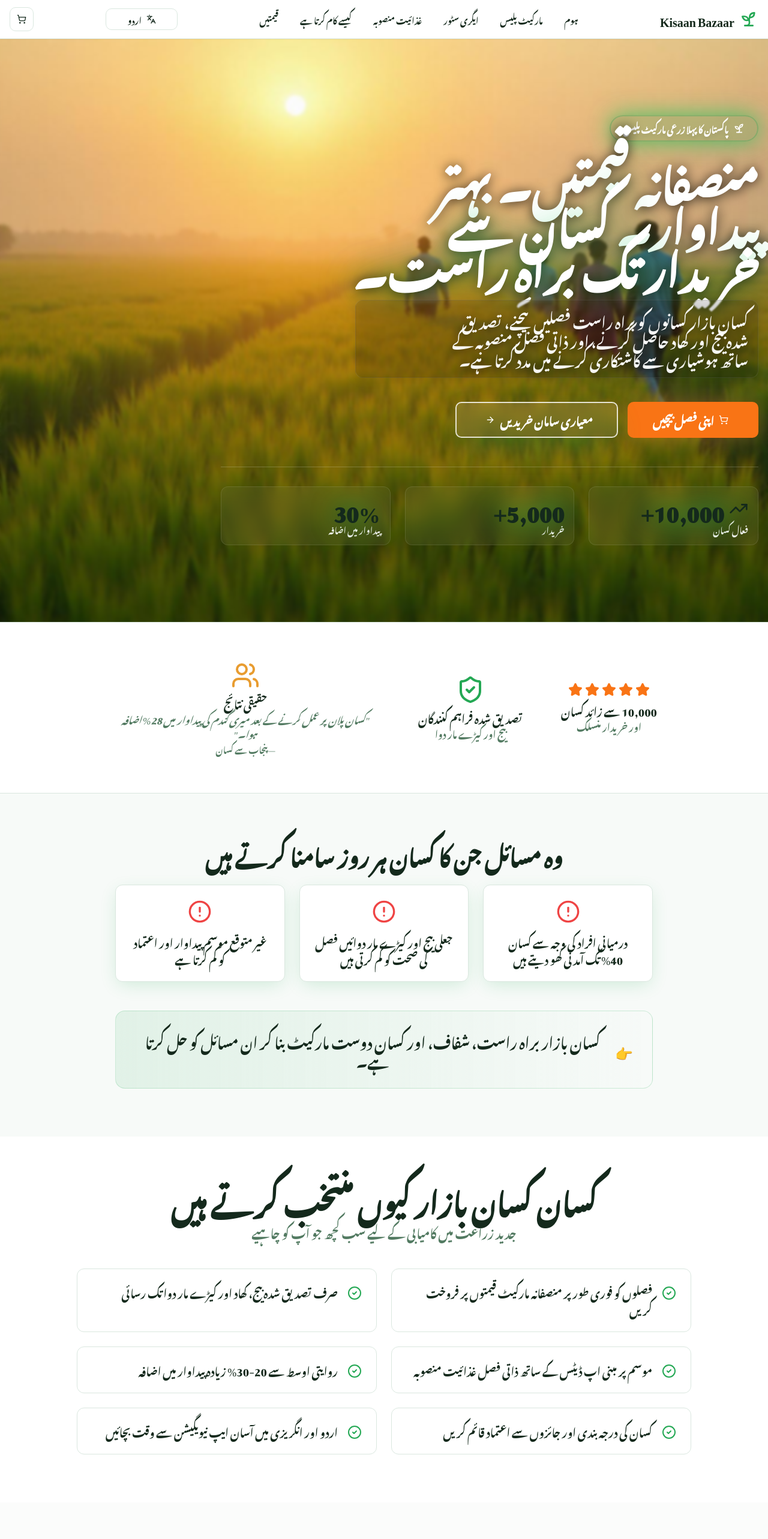
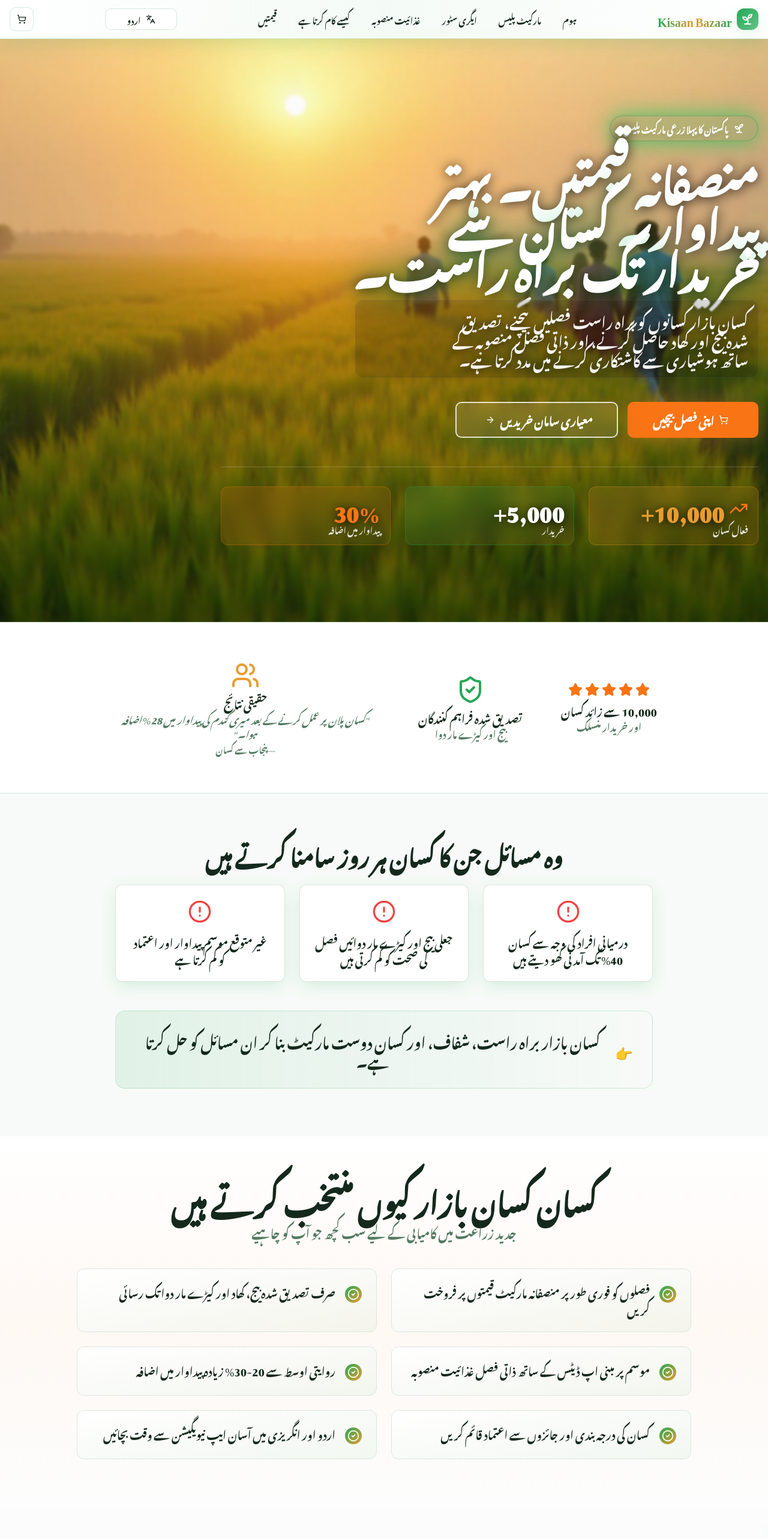
Before and after one commit to Aala-Naqvi12/kisaan-seed-direct, a React (Vite) app: page / in a window 1280 px wide. Shown: the top 2566 px of the page at 60% size. Built offline with nearby package versions, Linux system fonts and the light colour scheme; the HTML template or start-up script is replaced by a standard one; a web font is replaced by a local one.

Commit message:
Refactor: Improve UI aesthetics

```diff
--- a/src/components/AgriStorePreview.tsx
+++ b/src/components/AgriStorePreview.tsx
@@ -181,10 +181,10 @@ const AgriStorePreview = () => {
   ];
 
   return (
-    <section className="py-20 bg-gradient-to-b from-background to-muted/30">
+    <section className="py-20 bg-gradient-to-b from-background via-primary/5 to-muted/30">
       <div className="container px-4">
         <div className="text-center mb-12">
-          <Badge className="mb-4 text-base px-4 py-2 bg-secondary text-secondary-foreground">
+          <Badge className="mb-4 text-base px-4 py-2 bg-gradient-to-r from-secondary to-accent text-white shadow-soft">
             {t({
               ur: "زرعی اسٹور",
               en: "Agricultural Store",
@@ -318,18 +318,24 @@ const AgriStorePreview = () => {
 
         {/* Trust Badges */}
         <div className="grid md:grid-cols-3 gap-6 mt-12">
-          <div className="text-center p-6 bg-card rounded-xl border border-border/50">
-            <Shield className="h-12 w-12 text-primary mx-auto mb-3" />
+          <div className="text-center p-6 bg-gradient-to-br from-primary/10 to-secondary/5 rounded-xl border border-primary/30 hover:border-primary/50 transition-all hover-lift">
+            <div className="w-16 h-16 mx-auto mb-3 rounded-full bg-gradient-to-br from-primary to-primary/70 flex items-center justify-center shadow-soft">
+              <Shield className="h-8 w-8 text-primary-foreground" />
+            </div>
             <h4 className="font-bold text-lg mb-2">100% تصدیق شدہ</h4>
             <p className="text-sm text-muted-foreground">تمام فروخت کنندگان کی تصدیق</p>
           </div>
-          <div className="text-center p-6 bg-card rounded-xl border border-border/50">
-            <Package className="h-12 w-12 text-primary mx-auto mb-3" />
+          <div className="text-center p-6 bg-gradient-to-br from-secondary/10 to-accent/5 rounded-xl border border-secondary/30 hover:border-secondary/50 transition-all hover-lift">
+            <div className="w-16 h-16 mx-auto mb-3 rounded-full bg-gradient-to-br from-secondary to-accent flex items-center justify-center shadow-soft">
+              <Package className="h-8 w-8 text-secondary-foreground" />
+            </div>
             <h4 className="font-bold text-lg mb-2">تیز ترسیل</h4>
             <p className="text-sm text-muted-foreground">3-5 دنوں میں ڈیلیوری</p>
           </div>
-          <div className="text-center p-6 bg-card rounded-xl border border-border/50">
-            <Star className="h-12 w-12 text-primary mx-auto mb-3" />
+          <div className="text-center p-6 bg-gradient-to-br from-accent/10 to-primary/5 rounded-xl border border-accent/30 hover:border-accent/50 transition-all hover-lift">
+            <div className="w-16 h-16 mx-auto mb-3 rounded-full bg-gradient-to-br from-accent to-secondary flex items-center justify-center shadow-soft">
+              <Star className="h-8 w-8 text-accent-foreground" />
+            </div>
             <h4 className="font-bold text-lg mb-2">معیار کی ضمانت</h4>
             <p className="text-sm text-muted-foreground">واپسی کی سہولت</p>
           </div>
--- a/src/components/Header.tsx
+++ b/src/components/Header.tsx
@@ -38,16 +38,18 @@ const Header = () => {
   ];
 
   return (
-    <header className="fixed top-0 left-0 right-0 z-50 bg-card/95 backdrop-blur-sm border-b border-border shadow-sm">
+    <header className="fixed top-0 left-0 right-0 z-50 bg-gradient-to-r from-card via-primary/5 to-card backdrop-blur-md border-b border-primary/20 shadow-soft">
       <div className="container px-4">
         <div className="flex items-center justify-between h-16">
           {/* Logo */}
           <button
             onClick={() => scrollToSection('hero')}
-            className="flex items-center gap-2 hover:opacity-80 transition-opacity"
+            className="flex items-center gap-2 hover:opacity-80 transition-all hover:scale-105"
           >
-            <Sprout className="h-8 w-8 text-primary" />
-            <span className="text-xl font-bold text-foreground">Kisaan Bazaar</span>
+            <div className="p-1.5 rounded-lg bg-gradient-to-br from-primary to-primary/70 shadow-soft">
+              <Sprout className="h-6 w-6 text-primary-foreground" />
+            </div>
+            <span className="text-xl font-bold bg-gradient-to-r from-primary via-secondary to-primary bg-clip-text text-transparent">Kisaan Bazaar</span>
           </button>
 
           {/* Navigation */}
--- a/src/components/Hero.tsx
+++ b/src/components/Hero.tsx
@@ -109,9 +109,9 @@ const Hero = () => {
 
           {/* Modern Stats with Glass Effect */}
           <div className="grid grid-cols-3 gap-3 md:gap-6 mt-8 md:mt-12 pt-6 md:pt-8 border-t border-white/20">
-            <div className="backdrop-blur-md bg-white/5 p-2 md:p-4 rounded-lg border border-white/10 hover:bg-white/10 transition-all hover-lift">
-              <div className="flex items-center gap-1 md:gap-2 text-xl sm:text-2xl md:text-4xl font-bold text-primary-glow mb-1 drop-shadow-[0_0_20px_rgba(34,197,94,0.6)]">
-                <TrendingUp className="h-5 md:h-8 w-5 md:w-8" />
+            <div className="backdrop-blur-md bg-gradient-to-br from-secondary/20 to-accent/10 p-2 md:p-4 rounded-lg border border-secondary/30 hover:from-secondary/30 hover:to-accent/20 transition-all hover-lift">
+              <div className="flex items-center gap-1 md:gap-2 text-xl sm:text-2xl md:text-4xl font-bold text-secondary mb-1 drop-shadow-[0_2px_8px_rgba(0,0,0,0.8)]">
+                <TrendingUp className="h-5 md:h-8 w-5 md:w-8 text-accent" />
                 10,000+
               </div>
               <div className="text-xs md:text-sm text-white/90 font-medium">
@@ -126,8 +126,8 @@ const Hero = () => {
                 })}
               </div>
             </div>
-            <div className="backdrop-blur-md bg-white/5 p-2 md:p-4 rounded-lg border border-white/10 hover:bg-white/10 transition-all hover-lift">
-              <div className="text-xl sm:text-2xl md:text-4xl font-bold text-primary-glow mb-1 drop-shadow-[0_0_20px_rgba(34,197,94,0.6)]">5,000+</div>
+            <div className="backdrop-blur-md bg-gradient-to-br from-primary/20 to-secondary/10 p-2 md:p-4 rounded-lg border border-primary/30 hover:from-primary/30 hover:to-secondary/20 transition-all hover-lift">
+              <div className="text-xl sm:text-2xl md:text-4xl font-bold text-primary-foreground mb-1 drop-shadow-[0_2px_8px_rgba(0,0,0,0.8)]">5,000+</div>
               <div className="text-xs md:text-sm text-white/90 font-medium">
                 {t({
                   ur: 'خریدار',
@@ -140,8 +140,8 @@ const Hero = () => {
                 })}
               </div>
             </div>
-            <div className="backdrop-blur-md bg-white/5 p-2 md:p-4 rounded-lg border border-white/10 hover:bg-white/10 transition-all hover-lift">
-              <div className="text-xl sm:text-2xl md:text-4xl font-bold text-primary-glow mb-1 drop-shadow-[0_0_20px_rgba(34,197,94,0.6)]">30%</div>
+            <div className="backdrop-blur-md bg-gradient-to-br from-accent/20 to-secondary/10 p-2 md:p-4 rounded-lg border border-accent/30 hover:from-accent/30 hover:to-secondary/20 transition-all hover-lift">
+              <div className="text-xl sm:text-2xl md:text-4xl font-bold text-accent mb-1 drop-shadow-[0_2px_8px_rgba(0,0,0,0.8)]">30%</div>
               <div className="text-xs md:text-sm text-white/90 font-medium">
                 {t({
                   ur: 'پیداوار میں اضافہ',
--- a/src/components/HowItWorks.tsx
+++ b/src/components/HowItWorks.tsx
@@ -23,7 +23,7 @@ const HowItWorks = () => {
   ];
 
   return (
-    <section className="py-20 bg-gradient-to-b from-muted/30 to-background">
+    <section className="py-20 bg-gradient-to-b from-muted/30 via-secondary/5 to-background">
       <div className="container px-4">
         <div className="max-w-5xl mx-auto">
           <h2 className="text-3xl md:text-5xl font-bold mb-4 text-center text-foreground">
@@ -41,12 +41,12 @@ const HowItWorks = () => {
                 style={{ animationDelay: `${index * 0.15}s` }}
               >
                 {/* Step Number */}
-                <div className="absolute -top-4 -left-4 w-12 h-12 rounded-full bg-primary text-primary-foreground flex items-center justify-center text-xl font-bold shadow-elevated">
+                <div className="absolute -top-4 -left-4 w-12 h-12 rounded-full bg-gradient-to-br from-secondary to-accent text-white flex items-center justify-center text-xl font-bold shadow-elevated">
                   {index + 1}
                 </div>
 
                 {/* Icon */}
-                <div className="w-24 h-24 rounded-2xl bg-gradient-to-br from-primary/20 to-primary/5 flex items-center justify-center mb-6 border border-primary/20">
+                <div className="w-24 h-24 rounded-2xl bg-gradient-to-br from-primary/20 via-secondary/10 to-accent/5 flex items-center justify-center mb-6 border border-primary/20 hover:border-secondary/40 transition-all hover-lift">
                   <step.icon className="h-12 w-12 text-primary" />
                 </div>
 
--- a/src/components/ValueSection.tsx
+++ b/src/components/ValueSection.tsx
@@ -14,7 +14,7 @@ const ValueSection = () => {
   ];
 
   return (
-    <section className="py-20 bg-background">
+    <section className="py-20 bg-gradient-to-b from-background via-accent/5 to-muted/20">
       <div className="container px-4">
         <div className="max-w-5xl mx-auto">
           <h2 className="text-3xl md:text-5xl font-bold mb-4 text-center text-foreground">
@@ -28,11 +28,13 @@ const ValueSection = () => {
             {values.map((value, index) => (
               <div
                 key={index}
-                className="flex items-start gap-4 p-6 bg-card rounded-xl border border-border hover:border-primary/50 transition-all duration-300 hover:shadow-soft animate-fade-in"
+                className="flex items-start gap-4 p-6 bg-gradient-to-br from-card to-primary/5 rounded-xl border border-border hover:border-primary/50 transition-all duration-300 hover:shadow-soft animate-fade-in group"
                 style={{ animationDelay: `${index * 0.05}s` }}
               >
-                <CheckCircle2 className="h-6 w-6 text-primary flex-shrink-0 mt-1" />
-                <p className="text-lg text-foreground">{value}</p>
+                <div className="p-1 rounded-full bg-gradient-to-br from-primary to-secondary flex-shrink-0 mt-1">
+                  <CheckCircle2 className="h-5 w-5 text-primary-foreground" />
+                </div>
+                <p className="text-lg text-foreground group-hover:text-primary transition-colors">{value}</p>
               </div>
             ))}
           </div>
```
